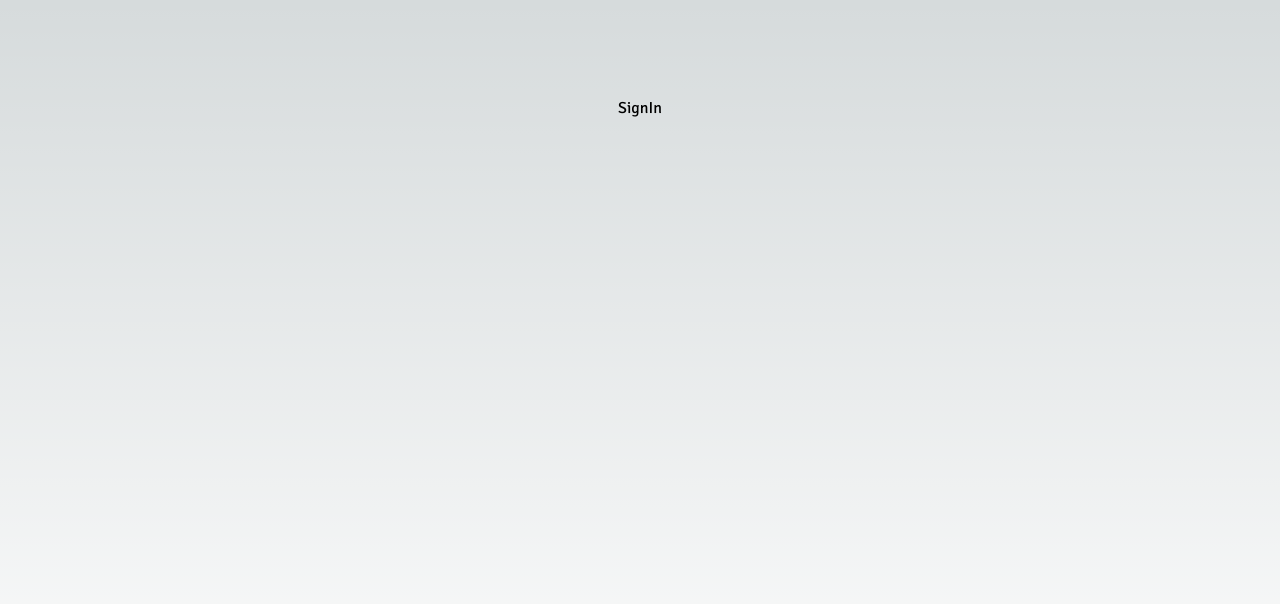
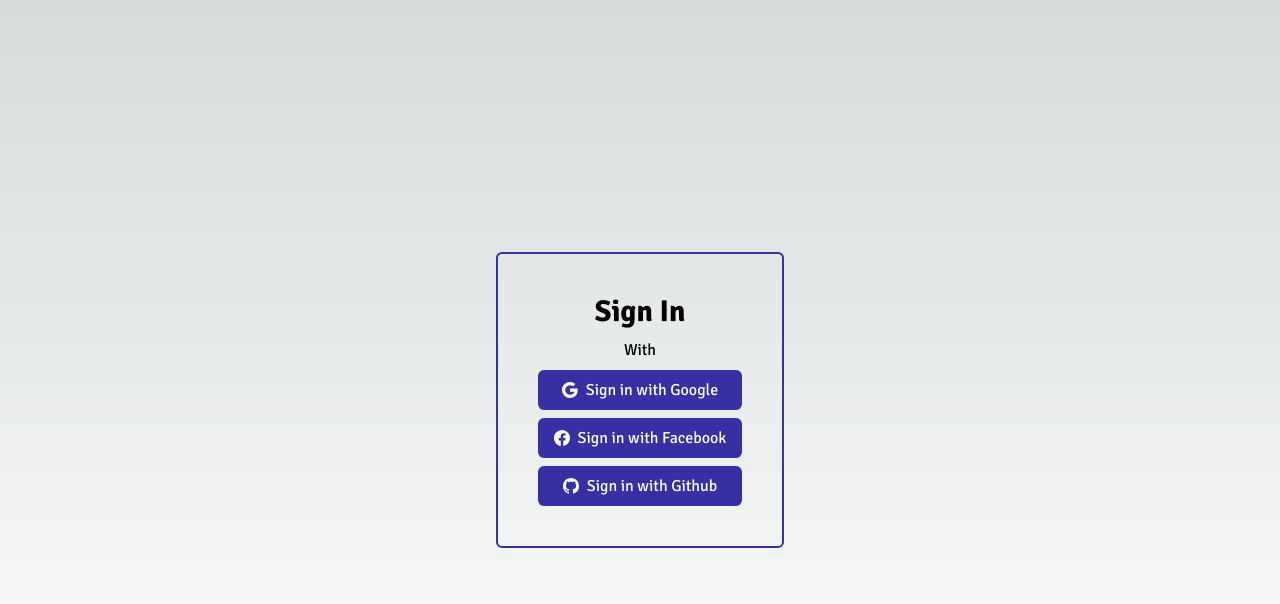
Before and after one commit to SVerma799/ecommerce-client, a Next.js app: page /auth/signin in a window 1280 px wide. Shown: the top 604 px of the page. Built offline with nearby package versions, Linux system fonts and the light colour scheme.

Commit message:
Changes correct the Navbar

```diff
--- a/src/pages/auth/signin.tsx
+++ b/src/pages/auth/signin.tsx
@@ -1,13 +1,39 @@
 import { FC } from "react";
+import { BsGithub, BsGoogle, BsFacebook } from "react-icons/bs";
+import { signIn, useSession } from "next-auth/react";
 
-interface SignInProps {}
+const SignIn = () => {
+  const provider = [
+    {
+      name: "Google",
+      Icon: BsGoogle,
+    },
+    {
+      name: "Facebook",
+      Icon: BsFacebook,
+    },
+    {
+      name: "Github",
+      Icon: BsGithub,
+    },
+  ];
 
-const SignIn: FC<SignInProps> = ({}) => {
   return (
-    <div
-      className={`flex min-h-screen flex-col items-center justify-between p-24`}
-    >
-      SignIn
+    <div className="flex font-signika flex-col items-center justify-center h-screen ">
+      <div className="flex flex-col space-y-2 border-2 border-grey-900 p-10 rounded-md border-indigo-800">
+        <h1 className="text-3xl font-semibold text-center ">Sign In</h1>
+        <p className="text-center ">With</p>
+        {provider.map(({ name, Icon }) => (
+          <button
+            key={name}
+            className="flex items-center justify-center px-4 py-2 space-x-2 text-white bg-indigo-800 rounded-md mb-8"
+            onClick={() => signIn(name.toLowerCase())}
+          >
+            <Icon />
+            <span>Sign in with {name}</span>
+          </button>
+        ))}
+      </div>
     </div>
   );
 };
--- a/src/pages/components/Navbar.tsx
+++ b/src/pages/components/Navbar.tsx
@@ -7,7 +7,7 @@
 const Navbar = () => {
   const [isOpen, setIsOpen] = useState(false);
   return (
-    <nav className="bg-white border-gray-200 dark:bg-gray-900">
+    <nav className="bg-white dark:bg-gray-950">
       <div className="max-w-screen-xl flex flex-wrap items-center justify-between mx-auto p-4">
         <Link href="/" className="flex items-center">
           <Image
@@ -46,11 +46,11 @@
           </svg>
         </button>
         <div className="hidden w-full md:block md:w-auto" id="navbar-default">
-          <ul className="font-medium flex flex-col p-4 md:p-0 mt-4 border border-gray-100 rounded-lg bg-gray-50 md:flex-row md:space-x-8 md:mt-0 md:border-0 md:bg-white dark:bg-gray-800 md:dark:bg-gray-900 dark:border-gray-700">
+          <ul className="font-medium flex flex-col p-4 md:p-0 mt-4 border border-gray-100 rounded-lg bg-gray-50 md:flex-row md:space-x-8 md:mt-0 md:border-0 md:bg-white dark:bg-gray-950 md:dark:bg-gray-950 dark:border-gray-790">
             <li>
               <a
                 href="#"
-                className="block py-2 pl-3 pr-4 text-white bg-blue-700 rounded md:bg-transparent md:text-blue-700 md:p-0 dark:text-white md:dark:text-blue-500"
+                className="block py-2 pl-3 pr-4 text-white bg-indigo-800 rounded md:bg-transparent md:text-indigo-700 md:p-0 dark:text-white md:dark:text-indigo-500"
                 aria-current="page"
               >
                 Home
@@ -61,7 +61,7 @@
             <li>
               <a
                 href="#"
-                className="block py-2 pl-3 pr-4 text-gray-900 rounded hover:bg-gray-100 md:hover:bg-transparent md:border-0 md:hover:text-blue-700 md:p-0 dark:text-white md:dark:hover:text-blue-500 dark:hover:bg-gray-700 dark:hover:text-white md:dark:hover:bg-transparent"
+                className="block py-2 pl-3 pr-4 text-gray-900 rounded hover:bg-gray-100 md:hover:bg-transparent md:border-0 md:hover:text-indigo-700 md:p-0 dark:text-white md:dark:hover:text-indigo-500 dark:hover:bg-gray-700 dark:hover:text-white md:dark:hover:bg-transparent"
               >
                 Products
               </a>
@@ -70,7 +70,7 @@
             <li>
               <a
                 href="#"
-                className="block py-2 pl-3 pr-4 text-gray-900 rounded hover:bg-gray-100 md:hover:bg-transparent md:border-0 md:hover:text-blue-700 md:p-0 dark:text-white md:dark:hover:text-blue-500 dark:hover:bg-gray-700 dark:hover:text-white md:dark:hover:bg-transparent"
+                className="block py-2 pl-3 pr-4 text-gray-900 rounded hover:bg-gray-100 md:hover:bg-transparent md:border-0 md:hover:text-indigo-700 md:p-0 dark:text-white md:dark:hover:text-indigo-500 dark:hover:bg-gray-700 dark:hover:text-white md:dark:hover:bg-transparent"
               >
                 Categories
               </a>
@@ -80,7 +80,7 @@
               <button
                 id="dropdownNavbarLink"
                 data-dropdown-toggle="dropdownNavbar"
-                className="flex items-center justify-between w-full py-2 pl-3 pr-4 text-gray-900 rounded hover:bg-gray-100 md:hover:bg-transparent md:border-0 md:hover:text-blue-700 md:p-0 md:w-auto dark:text-white md:dark:hover:text-blue-500 dark:focus:text-white dark:border-gray-700 dark:hover:bg-gray-700 md:dark:hover:bg-transparent"
+                className="flex items-center justify-between w-full py-2 pl-3 pr-4 text-gray-900 rounded hover:bg-gray-100 md:hover:bg-transparent md:border-0 md:hover:text-indigo-700 md:p-0 md:w-auto dark:text-white md:dark:hover:text-indigo-500 dark:focus:text-white dark:border-gray-700 dark:hover:bg-gray-700 md:dark:hover:bg-transparent"
                 onClick={() => setIsOpen(!isOpen)}
               >
                 <BiUserCircle className="h-7 w-7" />
@@ -89,7 +89,7 @@
                 id="dropdownNavbar"
                 className={cn({
                   hidden: !isOpen,
-                  "z-1000000 absolute mt-5  font-normal bg-white divide-y divide-gray-100 rounded-lg shadow w-44 dark:bg-gray-700 dark:divide-gray-600":
+                  "z-100 absolute mt-5  font-normal bg-white divide-y divide-gray-100 rounded-lg shadow w-36 dark:bg-gray-900 dark:divide-gray-600":
                     true,
                 })}
               >
@@ -100,7 +100,7 @@
                   <li>
                     <Link
                       href="auth/signin"
-                      className="block px-4 py-2 hover:bg-gray-100 dark:hover:bg-gray-600 dark:hover:text-white"
+                      className="block px-4 py-2 hover:bg-gray-100 dark:hover:bg-gray-900 dark:hover:text-white"
                     >
                       SignIn
                     </Link>
```
